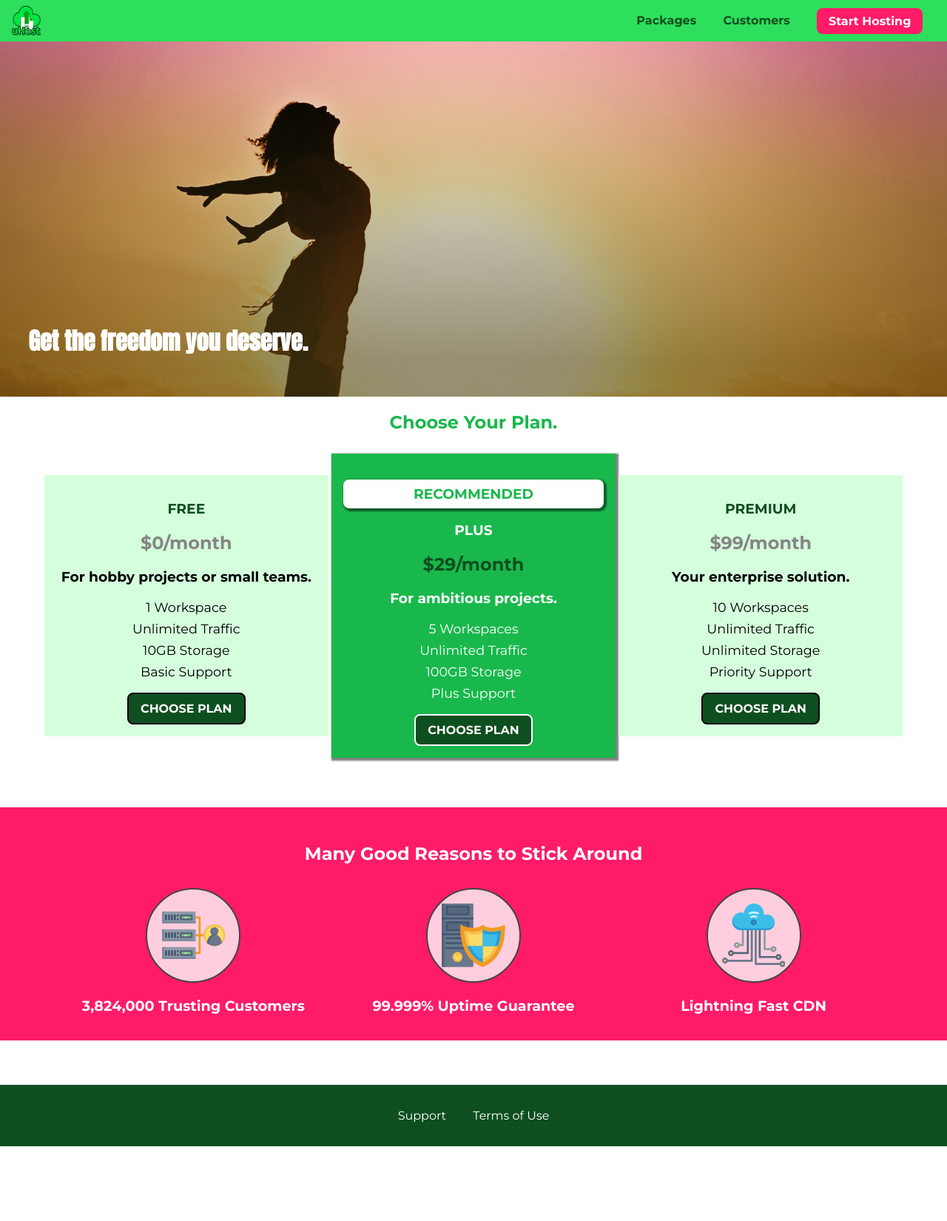
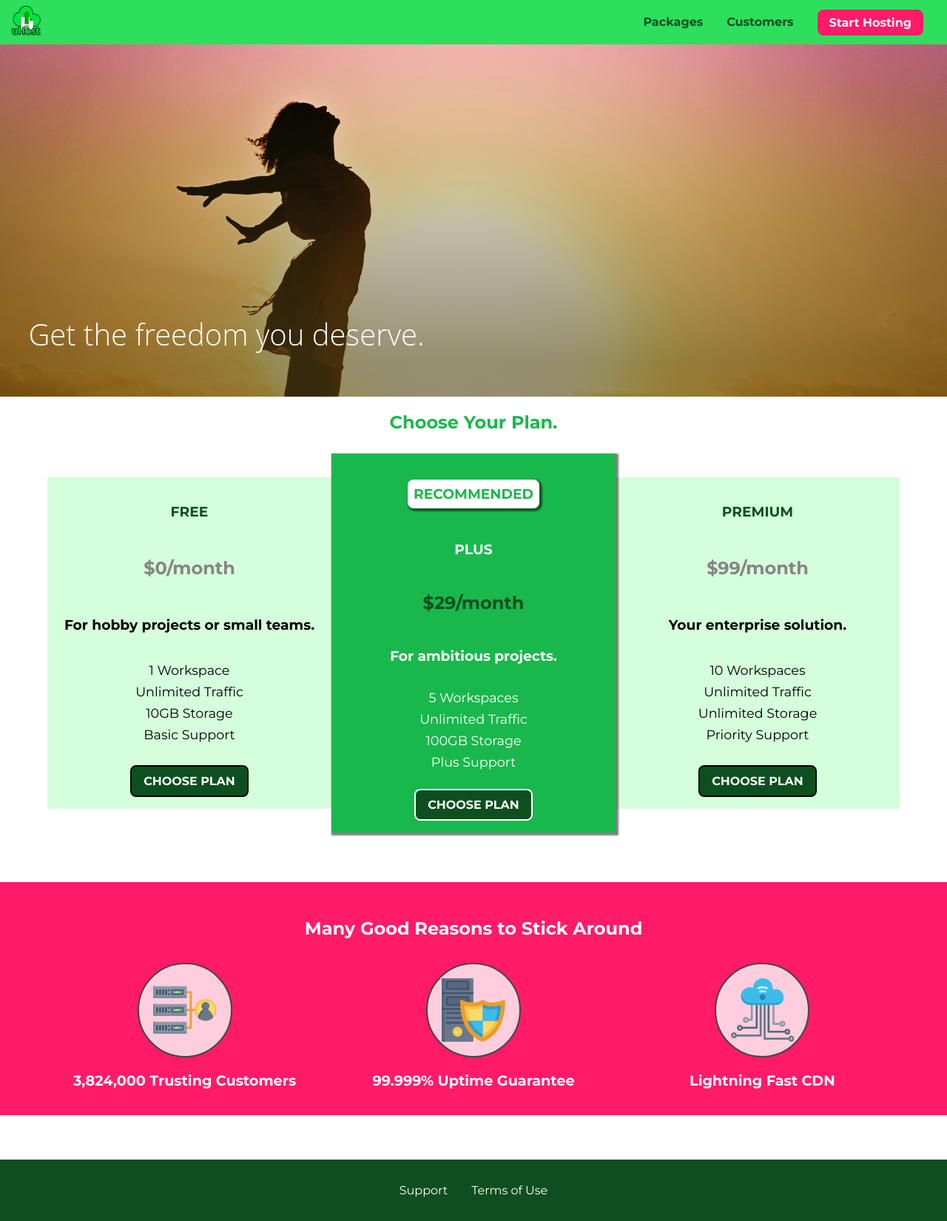
Before and after one commit to ricardoweiss/css-course, a plain HTML site: page index.html in a window 1280 px wide. Shown: the whole page at 74% size. Before the commit the page ends 1549 px from the top, so only its background shows below. Drawn offline with Linux system fonts and the light colour scheme; a web font is replaced by a local one.

Commit message:
fonts now are importing with css, flex box added to the main, shared and customer stylesheets

```diff
--- a/index.html
+++ b/index.html
@@ -7,8 +7,7 @@
     <meta name="viewport" content="width=device-width, initial-scale=1.0">
     <title>uHost</title>
     <link rel="shortcut icon" href="images/favicon.png">
-    <link href="https://fonts.googleapis.com/css?family=Anton&display=swap" rel="stylesheet">
-    <link href="https://fonts.googleapis.com/css?family=Montserrat:400,700&display=swap" rel="stylesheet">
+
     <link rel="stylesheet" href="shared.css">
     <link rel="stylesheet" href="main.css">
 </head>
--- a/main.css
+++ b/main.css
@@ -8,21 +8,21 @@
 
 #product-overview h1 {
     color: white;
-    font-family: 'Anton', sans-serif;
+    font: 300 1.6rem 'Open Sans', sans-serif;
     position: absolute;
     bottom: 5%;
     left: 3%;
-    font-size: 1.6rem;
+
 }
 
-@media (min-width: 40rem) and (min-height: 40rem) {
+@media (min-width: 40rem) and (min-height: 30rem) {
     #product-overview {
         height: 60vh;
         background-position: left 20% bottom 80%;
     }
 
     #product-overview h1 {
-        font-size: 2rem;
+        font-size: 2.5rem;
     }
 
 }
@@ -83,20 +83,27 @@
 
 @media (min-width: 40rem) {
     .plans__list {
-        text-align: center;
         width: 100%;
+        display: flex;
+        align-items: center;
+        justify-content: center;
     }
 
     .plan {
-        display: inline-block;
         width: 30%;
-        vertical-align: middle;
         min-width: 12.8rem;
         max-width: 25rem;
+        display: flex;
+        flex-direction: column;
+        align-items: center;
+        justify-content: space-between;
+        height: 28rem;
     }
 
     .plan--highlighted {
         box-shadow: 2px 2px 2px 2px rgba(0, 0, 0, 0.5);
+        z-index: 10;
+        height: 32rem;
     }
 }
 
@@ -155,11 +162,16 @@
 }
 
 @media (min-width: 40rem) {
+
+    .key-features__list {
+        display: flex;
+        justify-content: center;
+    }
+
     .key-features__item {
-        display: inline-block;
         width: 30%;
-        vertical-align: top;
         max-width: 25rem;
+        margin: 0 0.5rem;
     }
 }
 
--- a/packages/packages.css
+++ b/packages/packages.css
@@ -99,7 +99,10 @@ main {
     border: 1px solid black;
     padding: 1rem;
     background: white;
-    box-shadow: 1px 1px 1px 1px rgba(0,0,0,0.5)
+    box-shadow: 1px 1px 1px 1px rgba(0,0,0,0.5);
+    font-family: "Roboto", sans-serif;
+    font-weight: 700;
+    font-size: 1.2rem;
 }
 
 @media (min-width: 40rem) {
--- a/shared.css
+++ b/shared.css
@@ -1,4 +1,5 @@
-@import url('https://fonts.googleapis.com/css2?family=Roboto&display=swap');
+@import url('https://fonts.googleapis.com/css2?family=OpenSans:wght@300;400&family=Montserrat:wght@400;700&family=Roboto:wght@400;700&display=swap');
+
 
 * {
     box-sizing: border-box;
@@ -67,15 +68,14 @@ main {
     left: 0;
     background: #2ddf5c;
     padding: 0.5rem 1rem;
-    z-index: 1;
-
+    z-index: 11;
+    display: flex;
+    align-items: center;
+    justify-content: space-between;
 }
 
 
-.main-header > div {
-    display: inline-block;
-    vertical-align: middle;
-}
+
 
 .toggle-button {
     width: 3rem;
@@ -103,20 +103,15 @@ main {
     text-decoration: none;
     font-weight: bold;
     color: #0e4f1f;
-    height: 2.5rem;
-    display: inline-block;
     vertical-align: middle;
 }
 
 .main-header__brand img {
-    height: 100%;
+    height: 2.5rem;
 }
 
 .main-nav {
     display: none;
-    text-align: right;
-    width: calc(100% - 44px);
-    vertical-align: middle;
 }
 
 
@@ -124,11 +119,11 @@ main {
     margin: 0;
     padding: 0;
     list-style: none;
+    display: flex;
 }
 
 
 .main-nav__item {
-    display: inline-block;
     margin: 0 1rem;
 }
 
@@ -160,7 +155,7 @@ main {
 .main-nav__item--cta a:hover,
 .main-nav__item--cta a:active,
 .mobile-nav__item--cta a:hover,
-.mobile-nav__item--cta a:active{
+.mobile-nav__item--cta a:active {
     color: #ff1b68;
     background: white;
     border: none;
@@ -173,17 +168,18 @@ main {
     top: 0;
     left: 0;
     background: white;
-    width: 80%;
+    width: 65%;
     height: 100vh;
 }
 
 .mobile-nav__items {
-    width: 90%;
     height: 100%;
     list-style: none;
-    margin: 10% auto;
     padding: 0;
-    text-align: center;
+    display: flex;
+    flex-direction: column;
+    align-items: center;
+    justify-content: center;
 }
 
 .mobile-nav__item {
@@ -205,13 +201,14 @@ main {
     list-style: none;
     padding: 0;
     margin: 0;
-    text-align: center;
+    display: flex;
+    flex-direction: column;
+    align-items: center;
 }
 
 
 .main-footer__link {
-    margin: 1rem 0;
-
+    margin: 0.5rem 0;
 }
 
 
@@ -236,11 +233,15 @@ main {
     }
 
     .main-nav {
-        display: inline-block;
+        display: flex;
+    }
+
+    .main-footer__links {
+        flex-direction: row;
+        justify-content: center;
     }
 
     .main-footer__link {
-        display: inline-block;
         margin: 0 1rem;
     }
 }
```
Also changed, not shown: customers/customers.css (+3 -5 lines), customers/index.html (+0 -1 lines), packages/index.html (+0 -2 lines), start-hosting/index.html (+0 -1 lines), fonts/openSans-Light.ttf (added), fonts/openSans-Regular.ttf (added).
